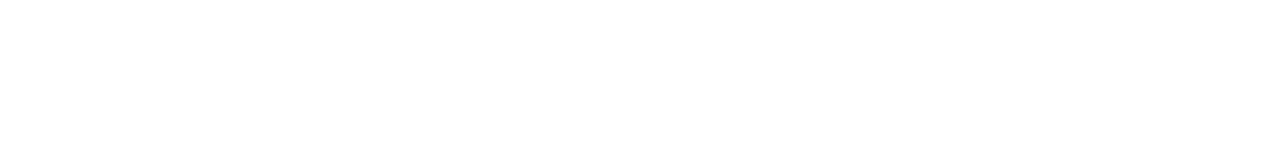
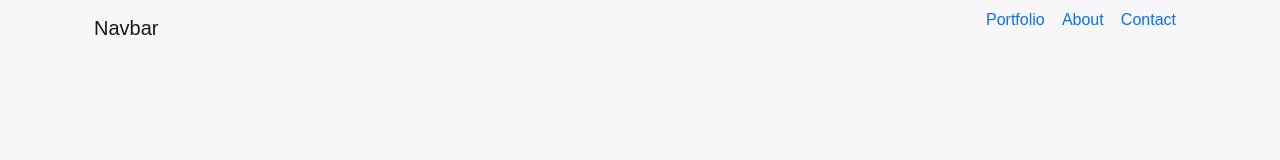
Before and after one commit to Mwapsam/portfolio-bootstrap, a website: page index.html in a window 1280 px wide. Drawn offline with nearby package versions, Linux system fonts and the light colour scheme.

Commit message:
add styles on menu items

```diff
--- /dev/null
+++ b/assets/styles.css
@@ -0,0 +1,29 @@
+* {
+  margin: 0;
+  padding: 0;
+  box-sizing: border-box;
+  font-family: 'Poppins', sans-serif;
+}
+
+body {
+  background-color: #f7f7f9;
+}
+
+ul {
+  list-style: none;
+}
+
+a {
+  text-decoration: none;
+}
+
+.menu-items {
+  display: flex;
+  justify-content: space-between;
+  width: 200px;
+  padding: 0;
+}
+
+.menu-items li {
+  margin-right: 10px;
+}
--- a/index.html
+++ b/index.html
@@ -4,7 +4,35 @@
     <meta charset="UTF-8" />
     <meta http-equiv="X-UA-Compatible" content="IE=edge" />
     <meta name="viewport" content="width=device-width, initial-scale=1.0" />
+    <link
+      href="https://cdn.jsdelivr.net/npm/bootstrap@5.1.3/dist/css/bootstrap.min.css"
+      rel="stylesheet"
+      integrity="sha384-1BmE4kWBq78iYhFldvKuhfTAU6auU8tT94WrHftjDbrCEXSU1oBoqyl2QvZ6jIW3"
+      crossorigin="anonymous"
+    />
+    <link rel="stylesheet" href="assets/styles.css" />
     <title>My Portfolio</title>
   </head>
-  <body></body>
+  <body>
+    <nav class="container navbar navbar-light">
+      <div class="container-fluid">
+        <a class="navbar-brand">Navbar</a>
+        <ul class="navbar-right menu-items">
+          <li><a href="#">Portfolio</a></li>
+          <li><a href="#">About</a></li>
+          <li><a href="#">Contact</a></li>
+        </ul>
+      </div>
+    </nav>
+    <script
+      src="https://cdn.jsdelivr.net/npm/@popperjs/core@2.10.2/dist/umd/popper.min.js"
+      integrity="sha384-7+zCNj/IqJ95wo16oMtfsKbZ9ccEh31eOz1HGyDuCQ6wgnyJNSYdrPa03rtR1zdB"
+      crossorigin="anonymous"
+    ></script>
+    <script
+      src="https://cdn.jsdelivr.net/npm/bootstrap@5.1.3/dist/js/bootstrap.min.js"
+      integrity="sha384-QJHtvGhmr9XOIpI6YVutG+2QOK9T+ZnN4kzFN1RtK3zEFEIsxhlmWl5/YESvpZ13"
+      crossorigin="anonymous"
+    ></script>
+  </body>
 </html>
```
